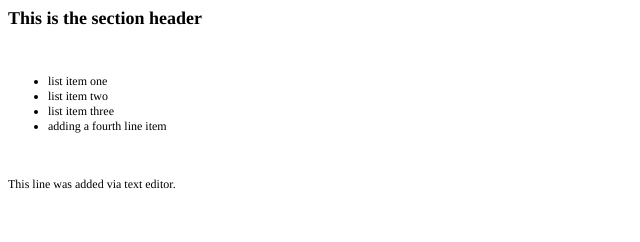
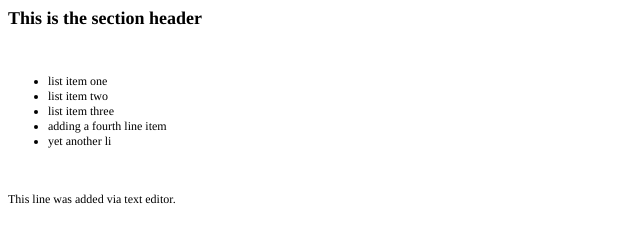
Before and after one commit to justintillman/test, a plain HTML site: page index.html in a window 1280 px wide. Shown: the whole page, without its empty margins (0-640 px from the left). Drawn offline with Linux system fonts and the light colour scheme.

Commit message:
adding another li

```diff
--- a/index.html
+++ b/index.html
@@ -21,6 +21,7 @@
   <li class="li3">list item two</li>
   <li class="li3">list item three</li>
   <li class="li3">adding a fourth line item</li>
+  <li class="li3">yet another li</li>
 </ul>
 <p class="p2"><br></p>
 <p class="p4">This line was added via text editor.</p>
```
